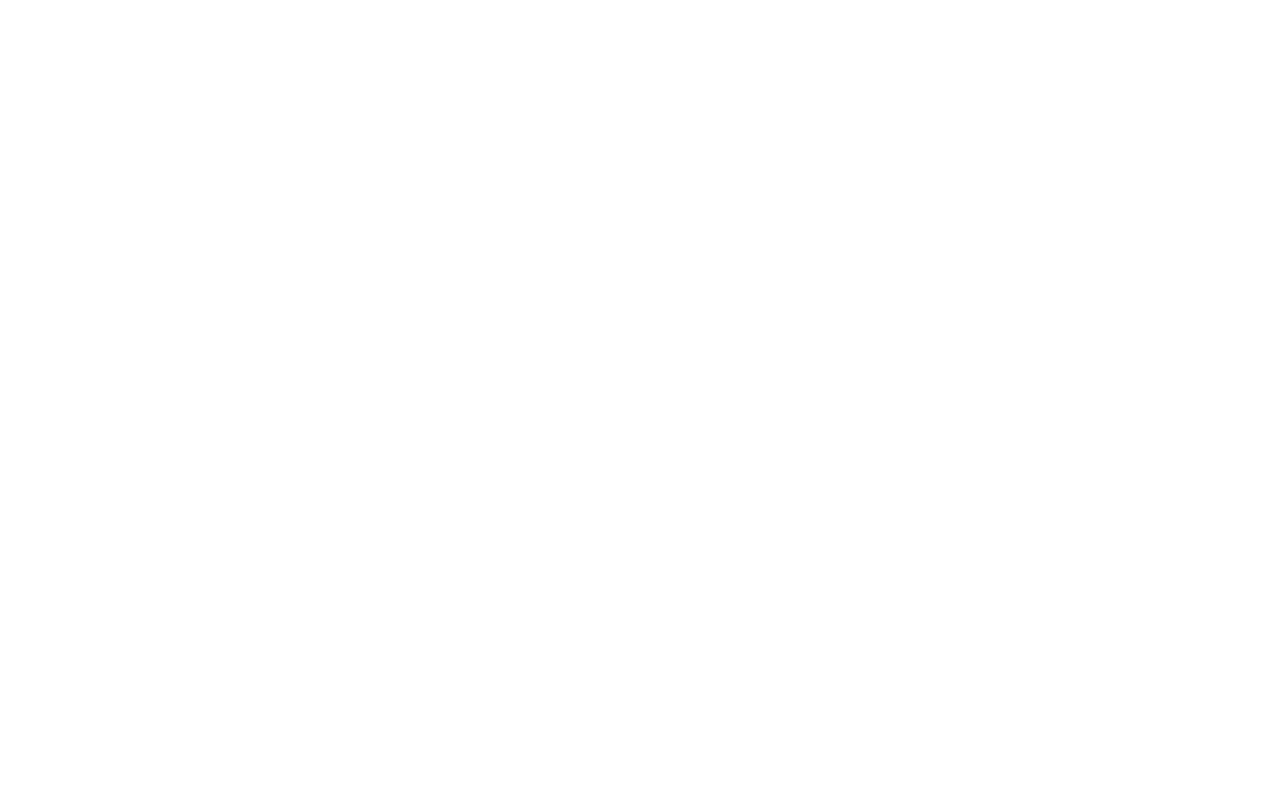
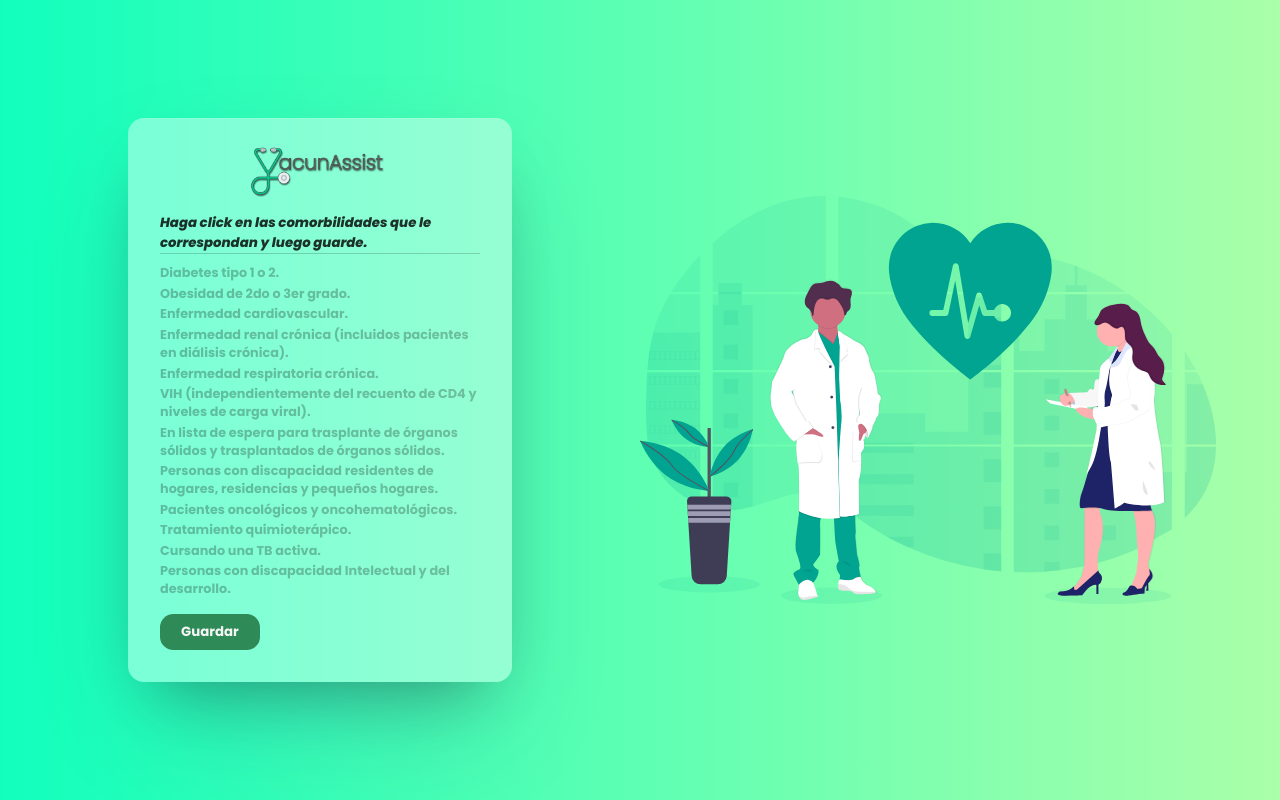
Before and after one commit to franciscogallom/vacunAssist, a React (Create React App) app in the folder client/: page /comorbidities in a window 1280 px wide. Built offline with nearby package versions, Linux system fonts and the light colour scheme.

Commit message:
Add Comorbidities and Home component

```diff
--- a/client/src/App.js
+++ b/client/src/App.js
@@ -1,16 +1,19 @@
 import { Switch, BrowserRouter, Route } from 'react-router-dom'
+import Comorbidities from './components/Onboarding/Comorbidities'
 import Login from './components/Onboarding/Login'
 import Signup from './components/Onboarding/Signup'
+import Home from "./components/Home/Home"
 
 function App() {
   return (
     <BrowserRouter>
-	<Switch>
-		{/* <Route exact path="/" component={Home} /> */}
-		<Route exact path="/" component={Signup} />
-		<Route exact path="/login" component={Login} />
-	</Switch>
-</BrowserRouter>
+      <Switch>
+        <Route exact path="/home" component={Home} />
+        <Route exact path="/" component={Signup} />
+        <Route exact path="/login" component={Login} />
+        <Route exact path="/comorbidities" component={Comorbidities} />
+      </Switch>
+    </BrowserRouter>
   )
 }
 
--- /dev/null
+++ b/client/src/components/Home/Home.js
@@ -0,0 +1,7 @@
+function Home(){
+    return(
+        <h1>Home</h1>
+    )
+}
+
+export default Home
--- /dev/null
+++ b/client/src/components/Onboarding/Comorbidities.js
@@ -0,0 +1,62 @@
+import './onboarding.css'
+import { useState } from "react"
+import { useHistory } from 'react-router-dom'
+import homeBannerSVG from "../../assets/images/home-banner.svg"
+import logo from "../../assets/images/logo.png"
+import Button from "../Button/Button"
+
+function Comorbidities() {
+    const [ com1, setCom1 ] = useState(false)
+    const [ com2, setCom2 ] = useState(false)
+    const [ com3, setCom3 ] = useState(false)
+    const [ com4, setCom4 ] = useState(false)
+    const [ com5, setCom5 ] = useState(false)
+    const [ com6, setCom6 ] = useState(false)
+    const [ com7, setCom7 ] = useState(false)
+    const [ com8, setCom8 ] = useState(false)
+    const [ com9, setCom9 ] = useState(false)
+    const [ com10, setCom10 ] = useState(false)
+    const [ com11, setCom11 ] = useState(false)
+    const [ com12, setCom12 ] = useState(false)
+    const history = useHistory()
+
+    const handleSubmit = () => {
+      history.push("/home")
+    }
+
+    return (
+        <div className="onboarding-container">
+            <div className="form-container">
+              <form className="form">
+                <img className="logo" src={logo} alt="Logo de VacunAssist" />
+                <h5>Haga click en las comorbilidades que le correspondan y luego guarde.</h5>
+                <div className='comorbidities-container'>
+                  <p onClick={() => setCom1(prevState => !prevState)} className = { com1 ? 'active' : ''}>Diabetes tipo 1 o 2.</p>
+                  <p onClick={() => setCom2(prevState => !prevState)} className = { com2 ? 'active' : ''}>Obesidad de 2do o 3er grado.</p>
+                  <p onClick={() => setCom3(prevState => !prevState)} className = { com3 ? 'active' : ''}>Enfermedad cardiovascular.</p>
+                  <p onClick={() => setCom4(prevState => !prevState)} className = { com4 ? 'active' : ''}>Enfermedad renal crónica (incluidos pacientes en diálisis crónica).</p>
+                  <p onClick={() => setCom5(prevState => !prevState)} className = { com5 ? 'active' : ''}>Enfermedad respiratoria crónica.</p>
+                  <p onClick={() => setCom6(prevState => !prevState)} className = { com6 ? 'active' : ''}>VIH (independientemente del recuento de CD4 y niveles de carga viral).</p>
+                  <p onClick={() => setCom7(prevState => !prevState)} className = { com7 ? 'active' : ''}>En lista de espera para trasplante de órganos sólidos y trasplantados de órganos sólidos.</p>
+                  <p onClick={() => setCom8(prevState => !prevState)} className = { com8 ? 'active' : ''}>Personas con discapacidad residentes de hogares, residencias y pequeños hogares.</p>
+                  <p onClick={() => setCom9(prevState => !prevState)} className = { com9 ? 'active' : ''}>Pacientes oncológicos y oncohematológicos.</p>
+                  <p onClick={() => setCom10(prevState => !prevState)} className = { com10 ? 'active' : ''}>Tratamiento quimioterápico.</p>
+                  <p onClick={() => setCom11(prevState => !prevState)} className = { com11 ? 'active' : ''}>Cursando una TB activa.</p>
+                  <p onClick={() => setCom12(prevState => !prevState)} className = { com12 ? 'active' : ''}>Personas con discapacidad Intelectual y del desarrollo.</p>
+                </div>
+
+                <div className="buttons-container">
+                  <Button
+                    handleClick={() => handleSubmit()}
+                    text="Guardar"
+                  />
+                </div>
+              </form>
+            </div>
+
+          <img className="home-banner" src={homeBannerSVG} alt="Ilustración de médicos" />
+        </div>
+      )
+  }
+
+  export default Comorbidities
--- a/client/src/components/Onboarding/Signup.js
+++ b/client/src/components/Onboarding/Signup.js
@@ -36,6 +36,7 @@
           })
           .then((res) => {
             console.log(res)
+            history.push("/comorbidities")
           })
           .catch((error) => {
             console.log(error)
@@ -92,8 +93,8 @@
 
                 {errors.length > 0 && (
                   <ul className="form-errors">
-                    {errors.map((error) => (
-                      <li>{error}</li>
+                    {errors.map((error, index) => (
+                      <li key={index}>{error}</li>
                     ))}
                   </ul>
                 )}
--- a/client/src/components/Onboarding/onboarding.css
+++ b/client/src/components/Onboarding/onboarding.css
@@ -91,6 +91,35 @@
     justify-content: space-between;
   }
 
+  .form-container h5 {
+    margin: 0 0 .75em 0;
+    opacity: .8;
+    font-weight: 800;
+    font-style: italic;
+    border-bottom: rgba(0, 0, 0, 0.219) solid .05em;
+  }
+
+  .comorbidities-container {
+    font-size: .8em;
+    font-weight: bold;
+  }
+
+  .comorbidities-container p {
+    opacity: .25;
+    cursor: pointer;
+    margin-bottom: .2em;
+    transition: opacity .3s, transform .3s;
+  }
+
+  .comorbidities-container p:hover {
+    transform: scale(1.025);
+    opacity: .75;
+  }
+
+  .comorbidities-container .active {
+    opacity: .9;
+  }
+
   .logo {
     height: 4.5em;
     margin: 0 5em;
--- a/client/src/index.css
+++ b/client/src/index.css
@@ -9,6 +9,10 @@
   -webkit-padding-start: 0;
 }
 
+p {
+  margin: 0;
+}
+
 input::-webkit-outer-spin-button,
 input::-webkit-inner-spin-button {
   -webkit-appearance: none;
```
